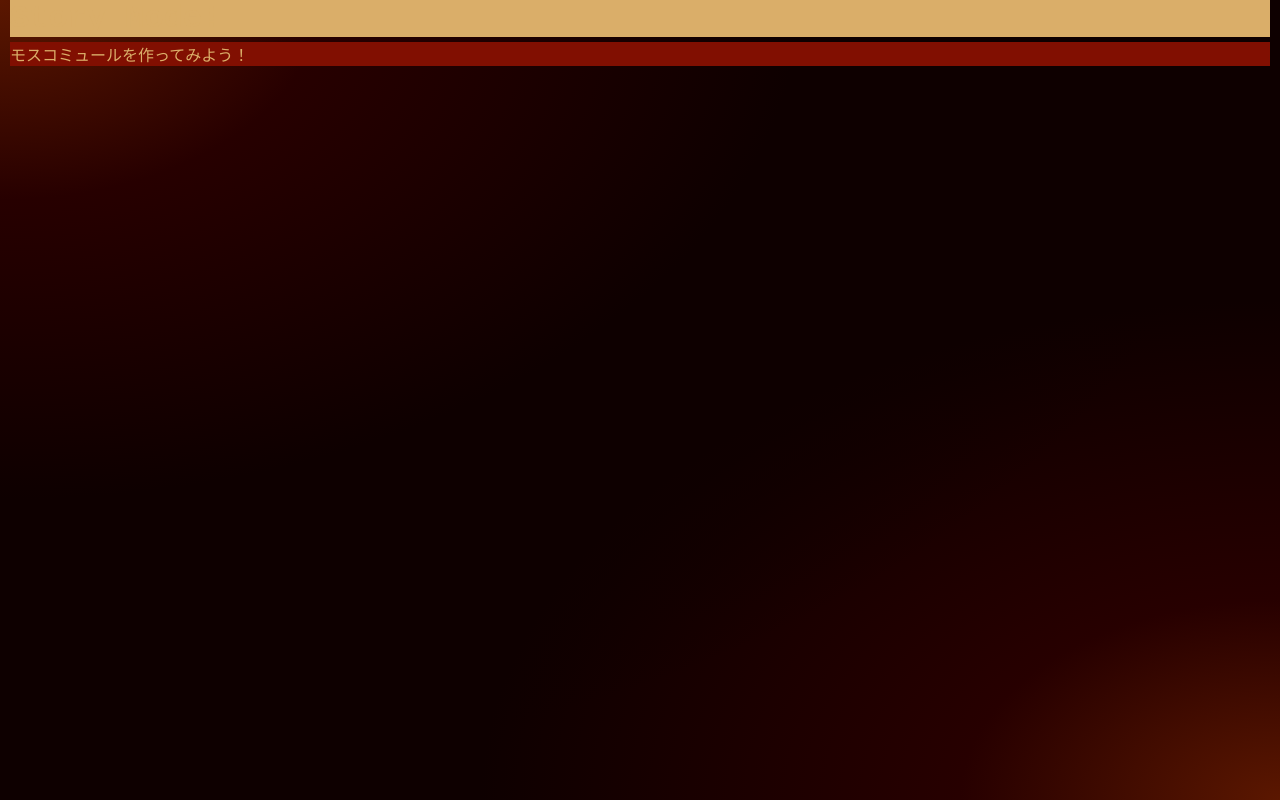
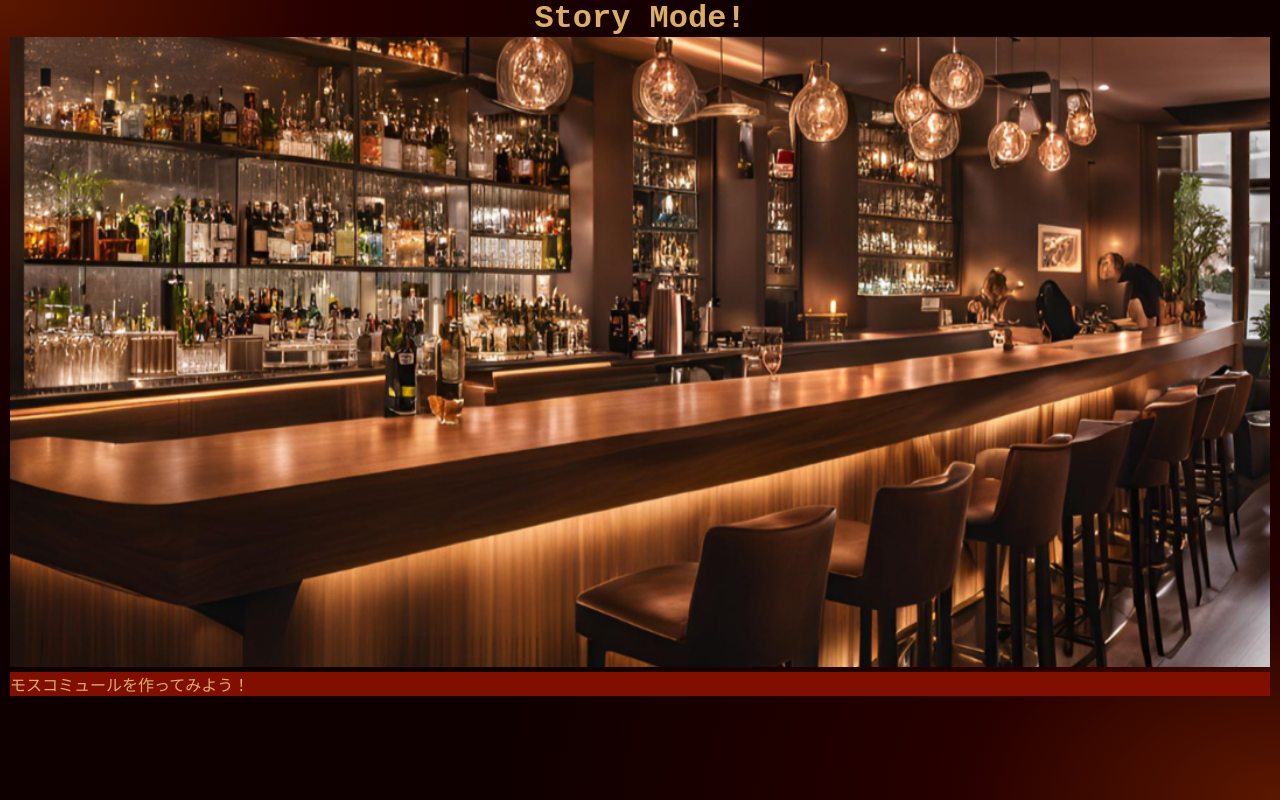
Before and after one commit to aridome222/Frontend-Tacktail, a Next.js app: page /story in a window 1280 px wide. Built offline with nearby package versions, Linux system fonts and the light colour scheme.

Commit message:
add: Imageコンポーネントを追加

```diff
--- a/src/app/story/_components/StoryTop.module.css
+++ b/src/app/story/_components/StoryTop.module.css
@@ -1,3 +1,18 @@
-.top {
-  background-color: var(--gold);
+/* .top {
+  background-color: var(--seal-brown);
+} */
+
+.text {
+  text-align: center;
 }
+
+.imageParent {
+  position: relative;
+  width: 100%;
+  aspect-ratio: 16 / 8;
+}
+
+.image {
+  width: 100%;
+  object-fit: cover;
+}
--- a/src/app/story/_components/StoryTop.tsx
+++ b/src/app/story/_components/StoryTop.tsx
@@ -1,9 +1,21 @@
+import Image from "next/image";
 import styles from "./StoryTop.module.css";
 
 export const StoryTop: React.FC = () => {
   return (
     <div className={styles.top}>
-      <h1>Story Mode!</h1>
+      <div className={styles.text}>
+        <h1>Story Mode!</h1>
+      </div>
+      <div className={styles.imageParent}>
+        <Image
+          className={styles.image}
+          src="/images/story_top.png"
+          alt="image of story mode"
+          fill
+          priority
+        />
+      </div>
     </div>
   );
 }
```
